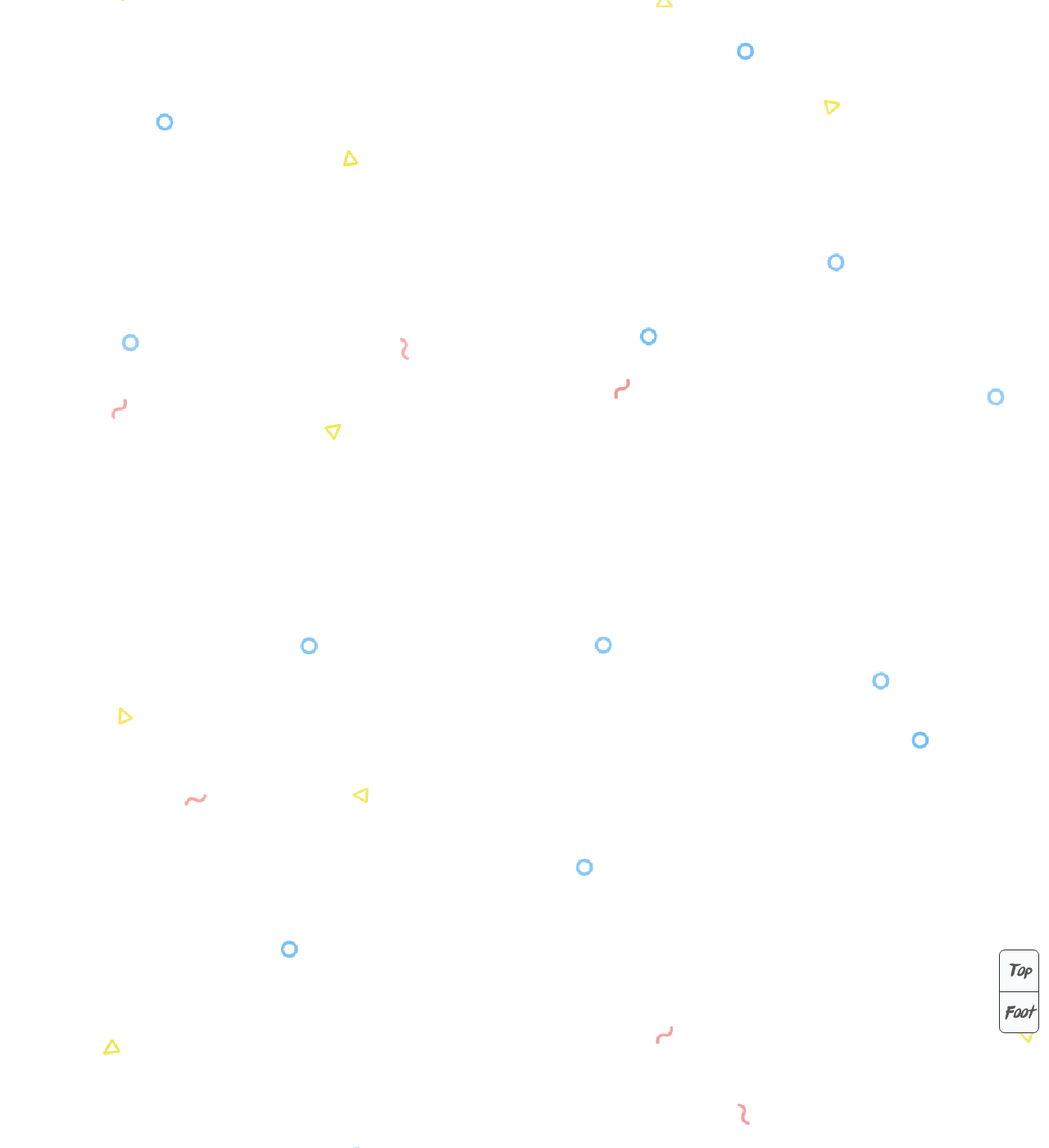
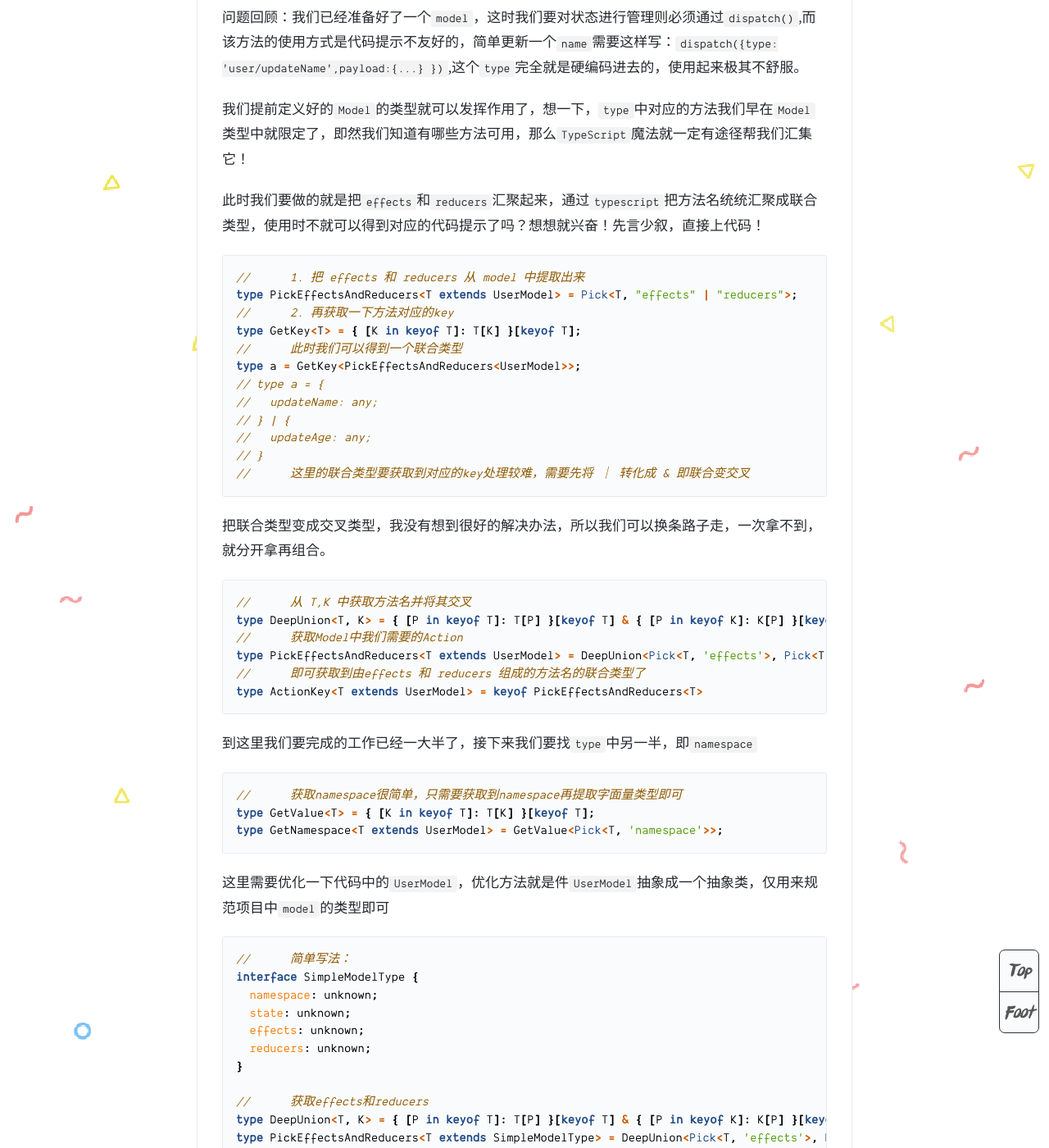
Before and after one commit to hamburgerdog/hamburgerdog.github.io, a Jekyll site: the page built from _posts/2021-09-14-用Ts为Dispatch赋能.md, in a window 1280 px wide and 1400 px high, scrolled down 1489 px. Shown: the whole window at 82% size. Built offline with Jekyll 4.4.1, drawn with Linux system fonts in a browser that asks for light colours; comment, search, counter and statistics services are not loaded; some of the changed text lies outside the part shown.

Commit message:
:readme:【添加】添加文章

````diff
--- a/_posts/2021-09-14-用Ts为Dispatch赋能.md
+++ b/_posts/2021-09-14-用Ts为Dispatch赋能.md
@@ -8,3 +8,113 @@ cover: '../assets/bpkk.png'
 ---
 
 # 2021-09-14-用Ts为Dispatch赋能
+
+最近的项目中的状态管理是通过`dva`这个库实现的，其用法和`redux`别无二致，具体的可以去查看相关文档或者git仓库，这里就不展开叙述了。这里我们在开发时会经常使用到`dispatch()`来更新状态，这个方法由于种种限制，代码提示是不完全的经常需要手动的去填入一些*“硬编码”*，使用的体验是很差的，填写`namescpace/actionType`的时候还容易出错，因此这篇文章就简单介绍了我是如何通过TS的帮助来为`dispatch()`编写对应的代码提示功能以提升编程体验的
+
+## 提前准备
+
+要体验到Ts魔法的魅力，我们需要在项目中先做好各种保障工作，搭好基础才能一步一步往前进。这里我们需要先为每个`model`编写对应的类型，简单的例子如下
+
+```typescript
+type UserModel = {
+  namespace: 'user';		//	注意这里使用的字面量类型是很有用的
+  state: {
+    name: string;
+    age: string;
+  };
+  effects: {
+    updateName : Effect
+  };
+  reducers: {
+    updateAge : Reducer
+  };
+}
+```
+
+## 实战开始
+
+问题回顾：我们已经准备好了一个`model`，这时我们要对状态进行管理则必须通过`dispatch()`,而该方法的使用方式是代码提示不友好的，简单更新一个`name`需要这样写：`dispatch({type: 'user/updateName',payload:{...} })`,这个`type`完全就是硬编码进去的，使用起来极其不舒服。
+
+我们提前定义好的`Model`的类型就可以发挥作用了，想一下，`type`中对应的方法我们早在`Model`类型中就限定了，即然我们知道有哪些方法可用，那么`TypeScript`魔法就一定有途径帮我们汇集它！
+
+此时我们要做的就是把`effects`和`reducers`汇聚起来，通过`typescript`把方法名统统汇聚成联合类型，使用时不就可以得到对应的代码提示了吗？想想就兴奋！先言少叙，直接上代码！
+
+```typescript
+//	1. 把 effects 和 reducers 从 model 中提取出来
+type PickEffectsAndReducers<T extends UserModel> = Pick<T, "effects" | "reducers">;
+//	2. 再获取一下方法对应的key
+type GetKey<T> = { [K in keyof T]: T[K] }[keyof T];
+//	此时我们可以得到一个联合类型
+type a = GetKey<PickEffectsAndReducers<UserModel>>;
+// type a = {
+//   updateName: any;
+// } | {
+//   updateAge: any;
+// }
+//	这里的联合类型要获取到对应的key处理较难，需要先将 ｜ 转化成 & 即联合变交叉
+```
+
+把联合类型变成交叉类型，我没有想到很好的解决办法，所以我们可以换条路子走，一次拿不到，就分开拿再组合。
+
+```typescript
+//	从 T,K 中获取方法名并将其交叉
+type DeepUnion<T, K> = { [P in keyof T]: T[P] }[keyof T] & { [P in keyof K]: K[P] }[keyof K];
+//	获取Model中我们需要的Action
+type PickEffectsAndReducers<T extends UserModel> = DeepUnion<Pick<T, 'effects'>, Pick<T, 'reducers'>>;
+//	即可获取到由effects 和 reducers 组成的方法名的联合类型了
+type ActionKey<T extends UserModel> = keyof PickEffectsAndReducers<T>
+```
+
+到这里我们要完成的工作已经一大半了，接下来我们要找`type`中另一半，即`namespace`
+
+```typescript
+//	获取namespace很简单，只需要获取到namespace再提取字面量类型即可
+type GetValue<T> = { [K in keyof T]: T[K] }[keyof T];
+type GetNamespace<T extends UserModel> = GetValue<Pick<T, 'namespace'>>;
+```
+
+这里需要优化一下代码中的`UserModel`，优化方法就是件`UserModel`抽象成一个抽象类，仅用来规范项目中`model`的类型即可
+
+```typescript
+//	简单写法：
+interface SimpleModelType {
+  namespace: unknown;
+  state: unknown;
+  effects: unknown;
+  reducers: unknown;
+}
+
+//	获取effects和reducers
+type DeepUnion<T, K> = { [P in keyof T]: T[P] }[keyof T] & { [P in keyof K]: K[P] }[keyof K];
+type PickEffectsAndReducers<T extends SimpleModelType> = DeepUnion<Pick<T, 'effects'>, Pick<T, 'reducers'>>;
+type ActionKey<T extends SimpleModelType> = keyof PickEffectsAndReducers<T>
+//	获取namespace
+type GetValue<T> = { [K in keyof T]: T[K] }[keyof T];
+type GetNamespace<T extends SimpleModelType> = GetValue<Pick<T, 'namespace'>>;
+```
+
+类型写完以后我们就可以随心编写工具函数了，以下为一个我在项目中用于获取`type`的例子
+
+```typescript
+/**
+ * 提供`dispatch`方法中`type`提示的一个工具函数
+ * @param type 通过泛型提供的要提取effect和reducer的model类型
+ * @param namespace model的命名空间 - 此处如果model中namespace使用的是类型字面量，则亦会提供代码提示
+ * @returns 整合后的type
+ */
+export const getDispatchType = <T extends SimpleModelType>(
+  type: ActionKey<T>,
+  namespace?: GetNamespace<T>,
+) => {
+  return namespace ? `${namespace}/${type}` : type;
+};
+
+//	使用方法展示
+getDispatchType<UserModel>('$1','$2') 	//	$出现对应的代码提示$
+```
+
+需求完成 ✅
+
+## 总结
+
+`Typescript` 真好玩，今天又是快乐摸鱼的一天
````
